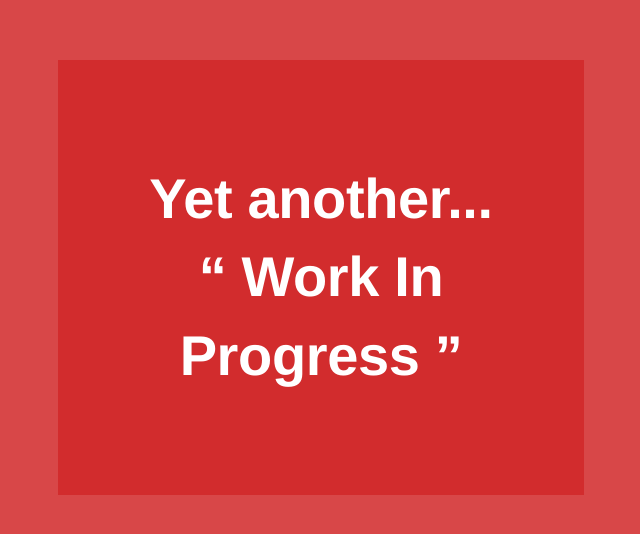
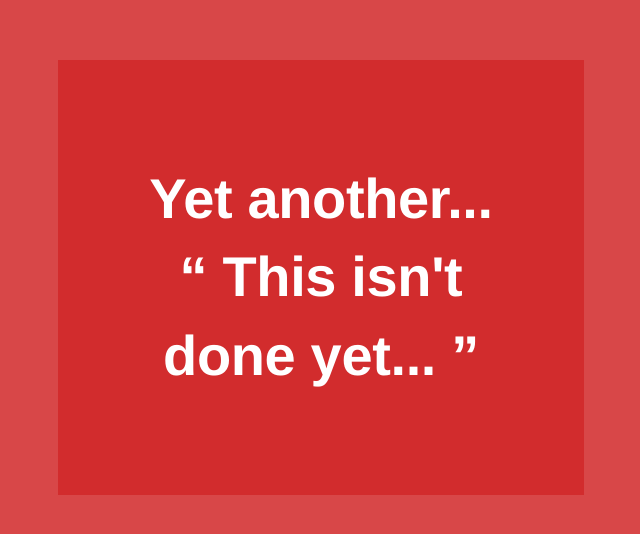
Before and after one commit to brucebentley/brucebentley.me, a plain HTML site: page index.html in a window 1280 px wide. Shown: the part 248-782 px from the top of the page, without its empty margins (327-967 px from the left). Drawn offline with Linux system fonts and the light colour scheme.

Commit message:
Updated placeholder text

```diff
--- a/index.html
+++ b/index.html
@@ -62,7 +62,7 @@
         <h2>
             Yet another...
             <br/>
-            “ Work In Progress ”
+            “ This isn't done yet... ”
         </h2>
     </div>
 </body>
```
